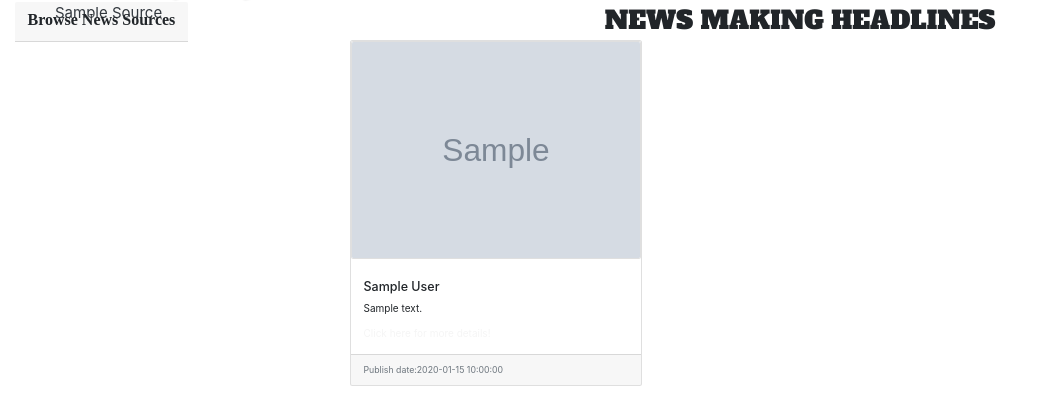
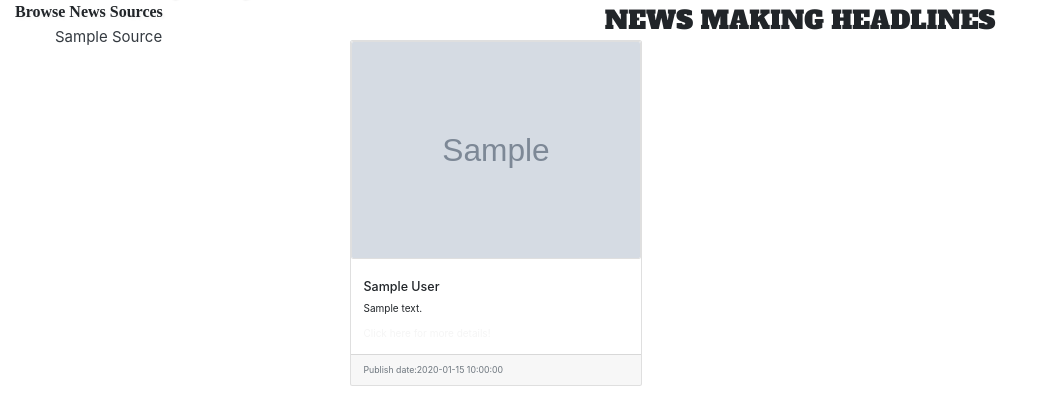
Before and after one commit to KaranjaK/News-Api, a Flask app: template app/templates/index.html in a window 1280 px wide. Shown: the part 80-500 px from the top of the page, without its empty margins (0-1043 px from the left). Run offline with Flask 2, Linux system fonts and the light colour scheme; the template is opened without the code that fills it: most values are stand-ins (such as "Sample title", 1, 10 or a date in 2020); grey boxes marked "Sample" are stand-in pictures; some libraries are stand-ins or nearby versions.

Commit message:
It will update the varible block

```diff
--- a/app/templates/index.html
+++ b/app/templates/index.html
@@ -10,7 +10,7 @@
 
                     <div class="col-3">
                         <div class="card-column">
-                            <div class="card-header position-fixed">
+                            <div>
                                 <h4 class="browse">Browse News Sources</h4>
                             </div>
                             <div class="list-group list-group-flush scrolly">
```
